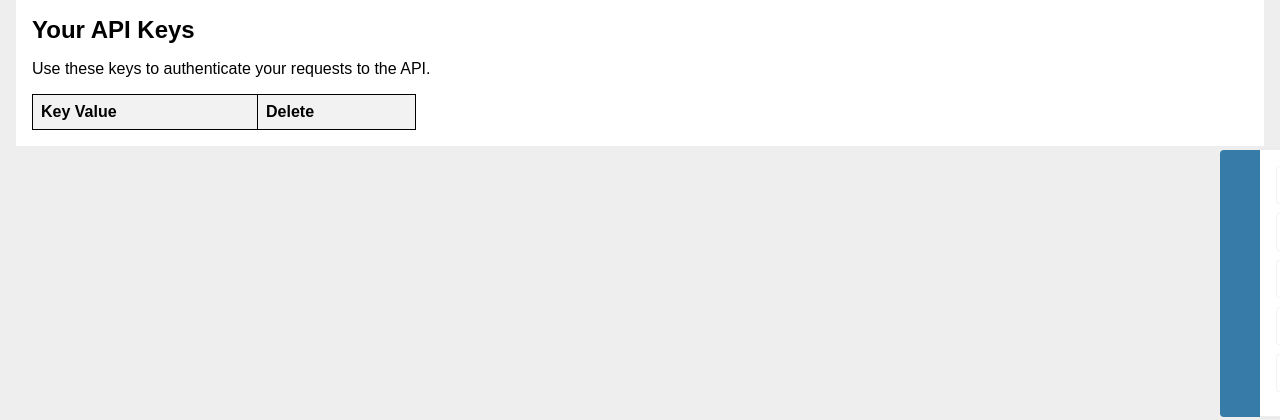
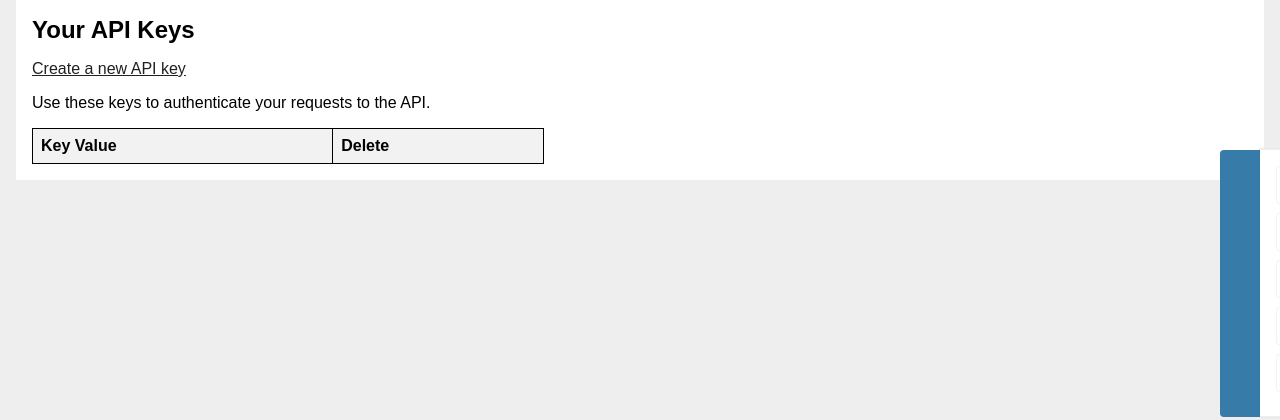
Before and after one commit to helios-base/rcgamestats, a Flask app: page /auth/api_keys in a window 1280 px wide. Shown: the part 117-537 px from the top of the page. Run offline with Flask 3, Linux system fonts and the light colour scheme; the visitor is signed in with stand-in values (Sample User, id 1); data that the repository does not hold is empty; some libraries are stand-ins or nearby versions.

Commit message:
APIKeyの新規作成を実行するリンクをキー一覧ページに追加

```diff
--- a/rcgame_flask/auth/models.py
+++ b/rcgame_flask/auth/models.py
@@ -34,7 +34,7 @@ class APIKey(db.Model):
 
     @staticmethod
     def generate_api_key():
-        return secrets.token_hex(32)
+        return secrets.token_hex(16)
 
     def is_expired(self):
         return self.expires_at is not None and datetime.now(timezone.utc) > self.expires_at
--- a/rcgame_flask/auth/templates/auth/api_keys.html
+++ b/rcgame_flask/auth/templates/auth/api_keys.html
@@ -8,9 +8,11 @@
 
     <h2>Your API Keys</h2>
 
+    <p><a href="{{ url_for('auth.create_api_key') }}">Create a new API key</a></p>
+
     <p>Use these keys to authenticate your requests to the API.</p>
 
-    <table style="width: 24em; border: 1px solid black; table-layout: auto;">
+    <table style="width: 32em; border: 1px solid black; table-layout: auto;">
         <thead>
             <tr>
                 <th>Key Value</th>
--- a/rcgame_flask/auth/views.py
+++ b/rcgame_flask/auth/views.py
@@ -21,26 +21,24 @@ def get_csrf_token():
     return jsonify({'csrf_token': token})
 
 
-@auth.route("/create_api_key", methods=["POST"])
+@auth.route("/create_api_key", methods=["GET"])
 def create_api_key():
-    user_id = request.json.get('user_id')
-    scope = request.json.get('scope')
-    expires_in = request.json.get('expires_in')  # 有効期限（秒）
-
-    if not user_id:
-        return jsonify({'error': 'User ID is required'}), 400
+    """
+    Create API key
+    """
+    scope = current_user.type
+    expires_in = None
 
     api_key = APIKey(
         key=APIKey.generate_api_key(),
-        user_id=user_id,
+        user_id=current_user.id,
         scope=scope,
         expires_at=datetime.now(timezone.utc) + timedelta(seconds=expires_in) if expires_in else None
     )
     db.session.add(api_key)
     db.session.commit()
 
-    return jsonify({'api_key': api_key.key})
-
+    return redirect(url_for('auth.api_keys'))
 
 @auth.route("/login", methods=["GET", "POST"])
 def login():
```
